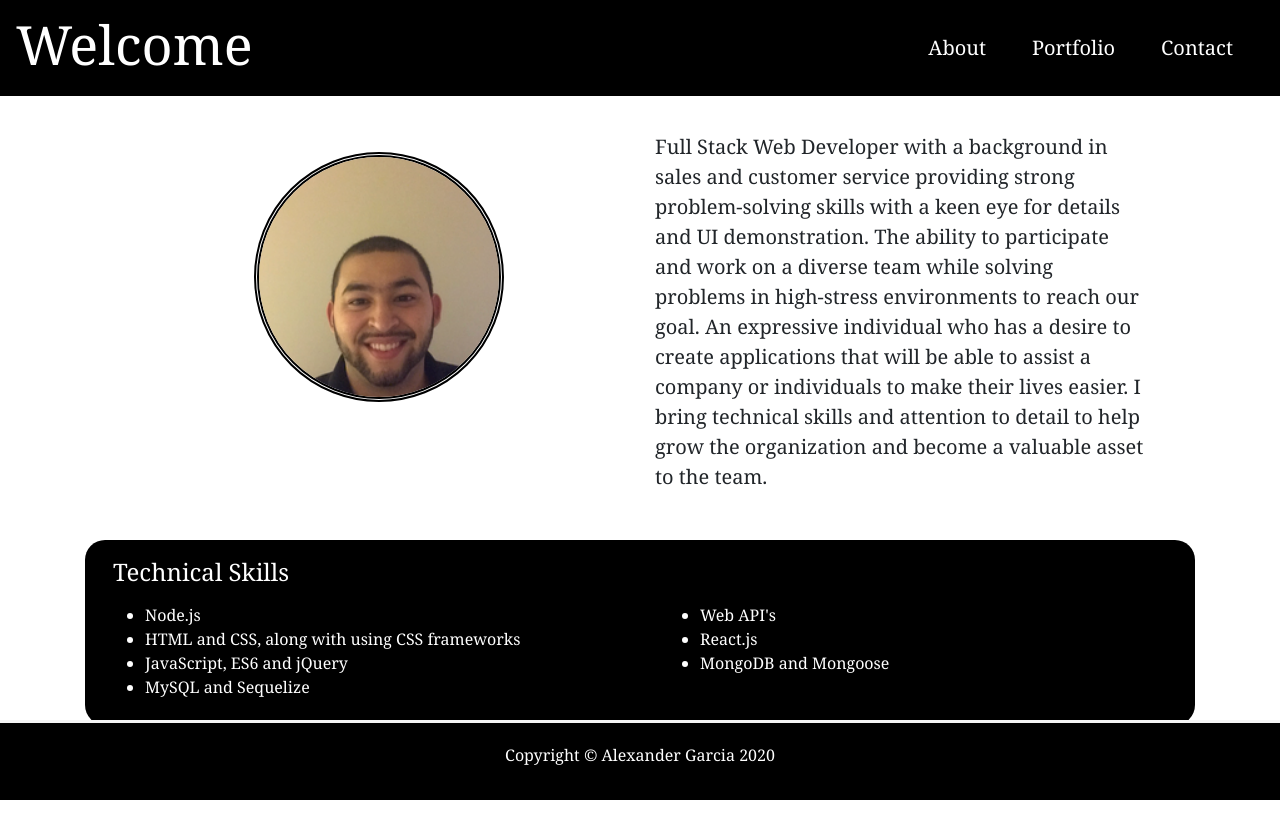
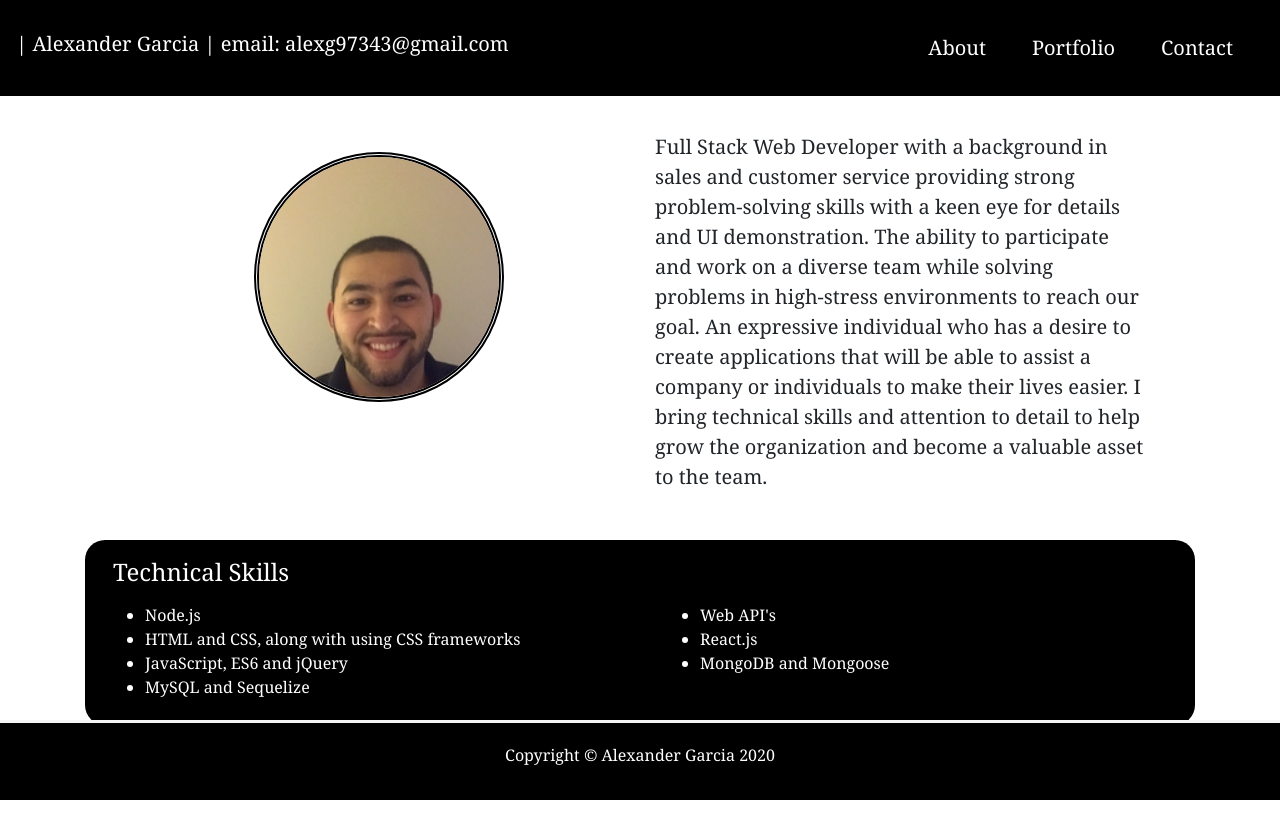
Before and after one commit to AlexPR704/reactportfolio, a React (Create React App) app: page / in a window 1280 px wide. Shown: the top 838 px of the page. Built offline with nearby package versions, Linux system fonts and the light colour scheme; the HTML template or start-up script is replaced by a standard one.

Commit message:
update on contact

```diff
--- a/src/App.css
+++ b/src/App.css
@@ -41,3 +41,7 @@
   font-size: 20px;
   text-align: left;
 }
+
+#nameHead {
+  font-size: 20px;
+}
--- a/src/components/Header/index.js
+++ b/src/components/Header/index.js
@@ -19,7 +19,7 @@ function Header() {
     return(
         <div>
         <nav className="navbar fixed-top navbar-expand-md justify-content-end" style={nav}>
-            <h3 id="nameHead">Welcome</h3>
+            <h3 id="nameHead">| Alexander Garcia | email: alexg97343@gmail.com</h3>
 
             <button className="navbar-toggler" type="button" data-toggle="collapse" data-target="#navbarTogglerDemo01" aria-controls="navbarTogglerDemo01" aria-expanded="false" aria-label="Toggle navigation">
                 <i className="fas fa-caret-square-down fa-2x navLinks"></i>
```
